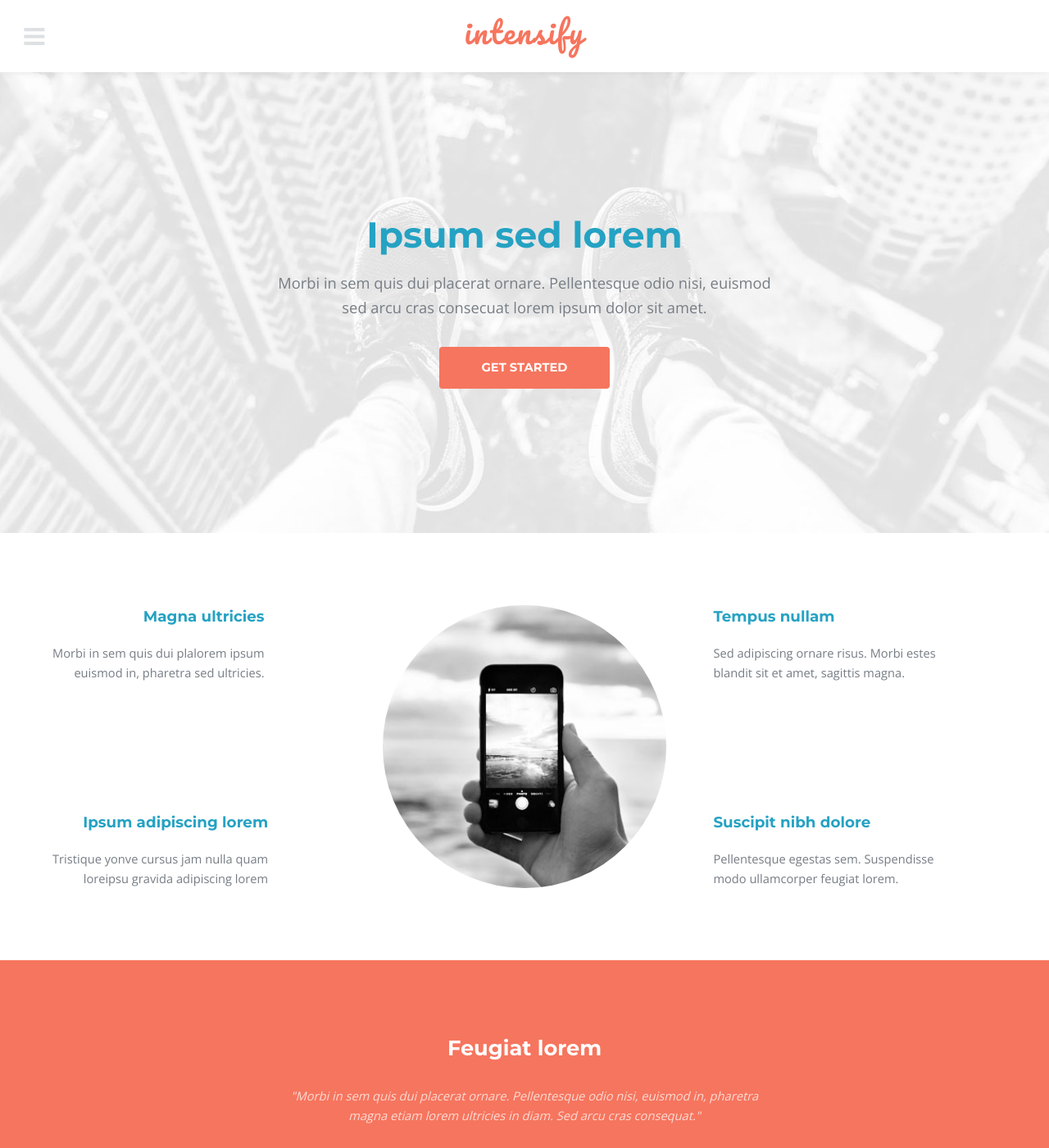
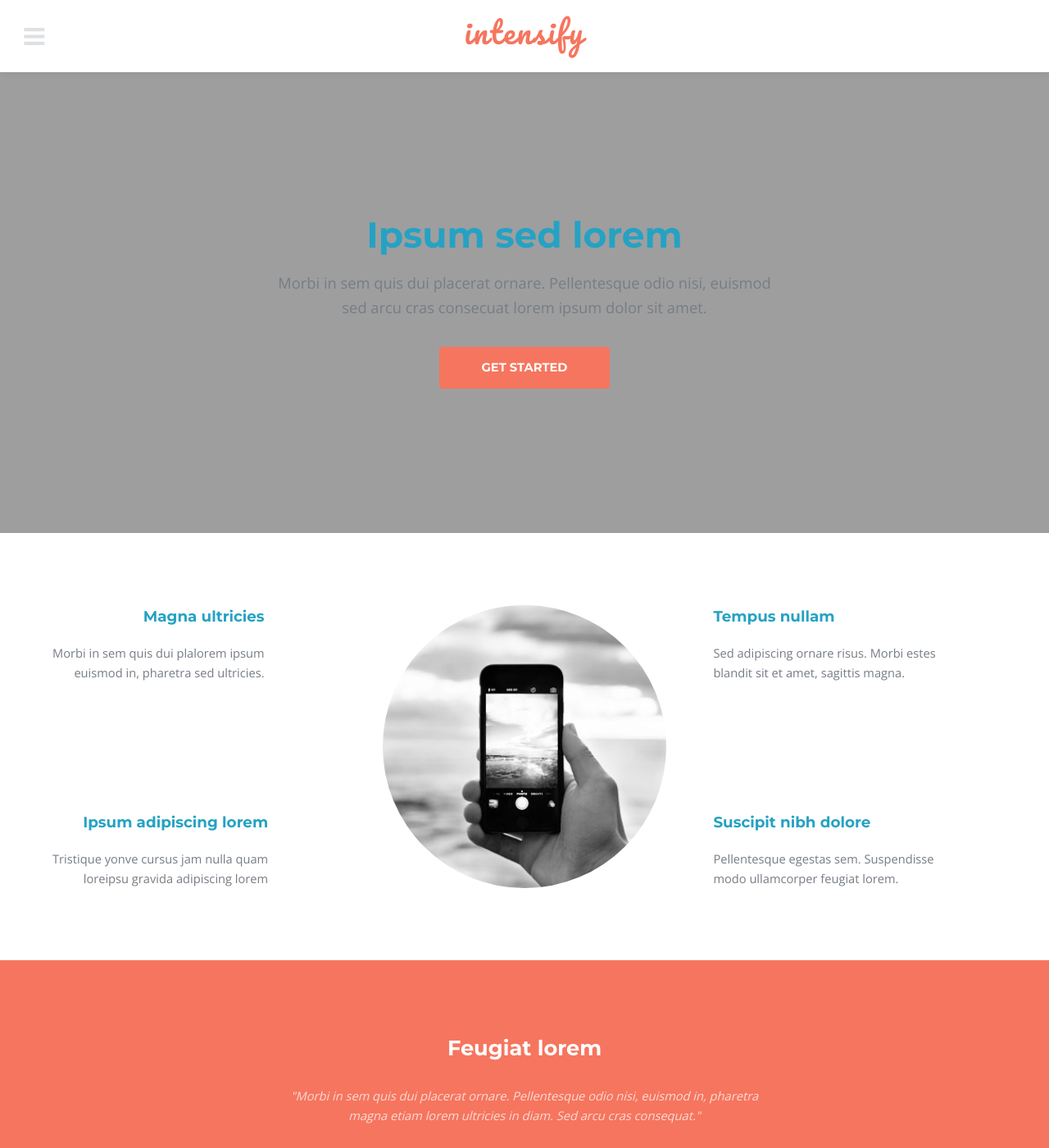
Before and after one commit to rolando-betara/meblog, a Jekyll site: the page built from index.md, in a window 1280 px wide and 1400 px high. Shown: the whole window at 82% size. Built offline with Jekyll 4.4.1, drawn with Linux system fonts in a browser that asks for light colours.

Commit message:
Update main.css

```diff
--- a/assets/css/main.css
+++ b/assets/css/main.css
@@ -2920,7 +2920,7 @@
 
 	#banner {
 		padding: 14em 0 12em 0;
-		background-image: url(../../assets/images/banner.jpg);
+		background-image: url(../assets/images/banner.jpg);
 		background-size: cover;
 		background-position: center top;
 		background-repeat: no-repeat;
```
